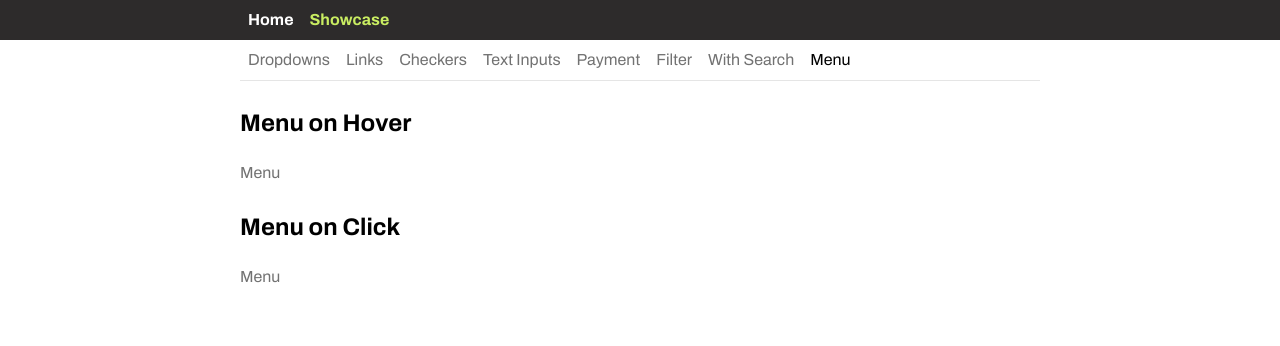
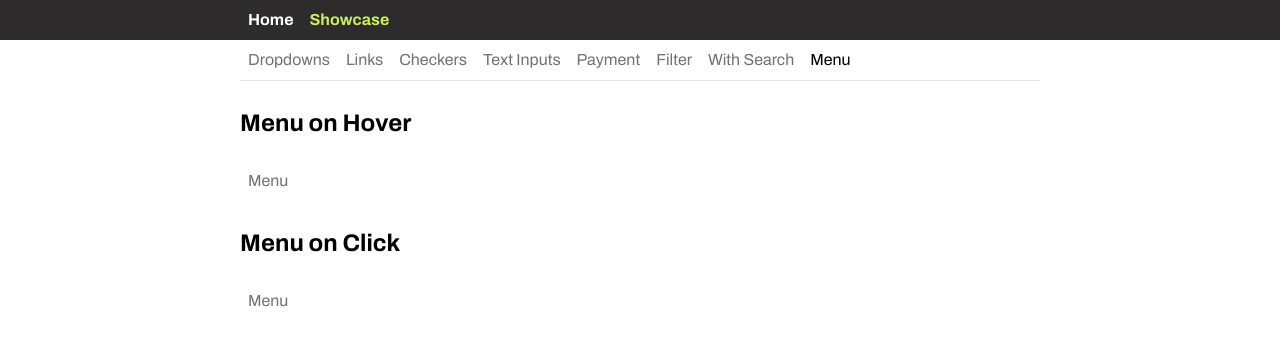
Before and after one commit to kamrade/auto-catalogue, a SvelteKit app: page /showcase/menu in a window 1280 px wide. Shown: the top 346 px of the page. Built offline with nearby package versions, Linux system fonts and the light colour scheme.

Commit message:
Menu minor changes

```diff
--- a/src/lib/components/Dropdown/Dropdown.scss
+++ b/src/lib/components/Dropdown/Dropdown.scss
@@ -6,6 +6,7 @@
   flex-direction: column;
   gap: 0;
   justify-content: space-between;
+  border: 1px solid var(--line-base-100);
 
   ul {
     margin: 0;
--- a/src/lib/components/Menu/Menu.svelte
+++ b/src/lib/components/Menu/Menu.svelte
@@ -87,7 +87,6 @@
     flex-direction: column;
     gap: 0;
     justify-content: space-between;
-    border: 1px solid var(--line-control-100);
     box-shadow: 0 0 40px rgba(0, 0, 0, 0.09);
     max-height: auto;
   }
--- a/src/routes/showcase/menu/+page.svelte
+++ b/src/routes/showcase/menu/+page.svelte
@@ -21,7 +21,9 @@
   };
 
   const mouseLeaveHoverHandler = (e: MouseEvent) => {
-    if (e.relatedTarget !== menuHoverElement) {
+    let contains = menuHoverElement?.contains(e.relatedTarget as Node);
+    let equal = menuHoverElement === e.relatedTarget;
+    if (!contains && !equal) {
       hideHoverMenu();
     }
   };
@@ -36,7 +38,7 @@
 <div class="my-6">
   <h2>Menu on Hover</h2>
   <p
-    class="dropdown-toggler"
+    class={`dropdown-toggler ${isHoverMenuVisible ? 'dropdown-toggler-hover' : ''}`}
     bind:this={menuWrapperElementHover}
     on:mouseleave={mouseLeaveHoverHandler}
   >
@@ -49,7 +51,7 @@
       hideMenu={hideHoverMenu}
       parentElement={menuWrapperElementHover}
     >
-      Menu
+      <div class="menu">Menu</div>
     </Menu>
   </p>
 </div>
@@ -58,7 +60,7 @@
   <h2>Menu on Click</h2>
   <p class="dropdown-toggler" bind:this={menuWrapperElementClick}>
     <!-- svelte-ignore a11y-no-static-element-interactions -->
-    <span on:mouseup={mouseClickHandler} class="dropdown-toggler-text"> Menu </span>
+    <span on:mouseup={mouseClickHandler} class="dropdown-toggler-text">Menu</span>
     <Menu
       menuGap={12}
       isVisible={isClickMenuVisible}
@@ -75,8 +77,28 @@
     color: var(--text-color-secondary);
     transition: color 0.3s ease-in-out;
     cursor: pointer;
+    padding: 0;
+    margin: 0;
+    display: inline-flex;
+    transition: all 0.3s ease-in-out;
+
     &:hover {
       color: var(--text-color-base);
+      background-color: var(--bg-control-200);
+    }
+
+    &.dropdown-toggler-hover {
+      color: var(--text-color-base);
+      background-color: var(--bg-control-200);
+    }
+
+    .dropdown-toggler-text {
+      padding: 0.5rem;
     }
   }
+
+  .menu {
+    padding: 1.5rem;
+    background-color: #fff;
+  }
 </style>
```
